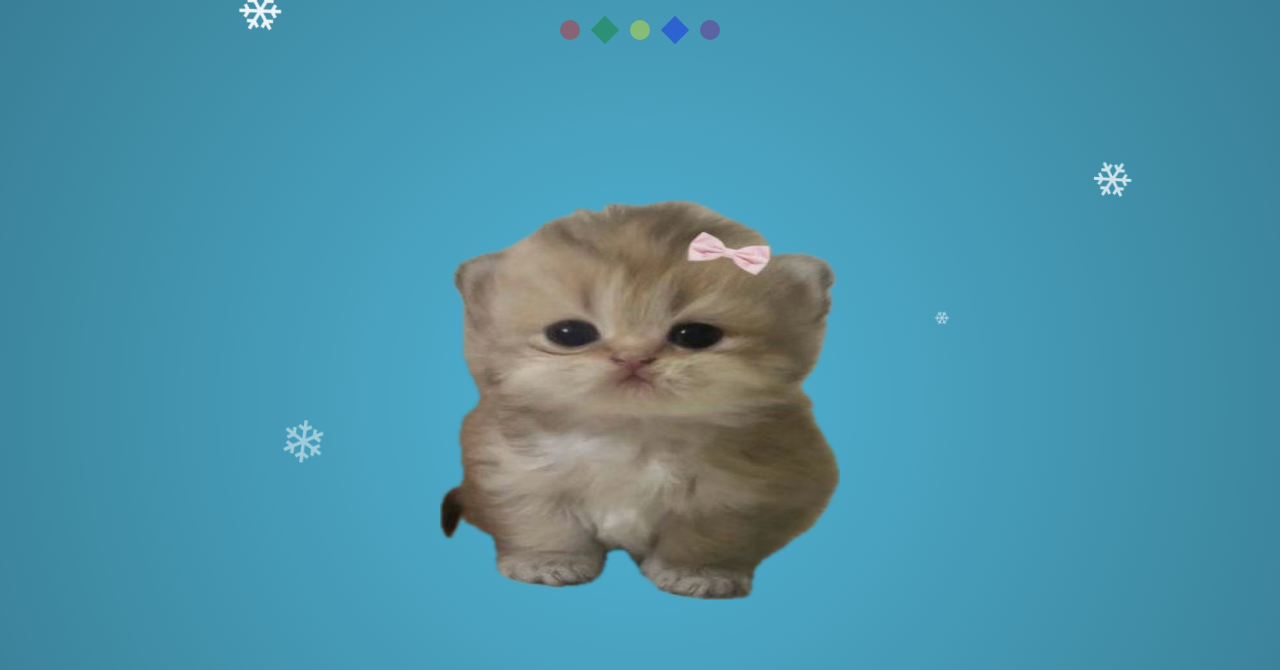
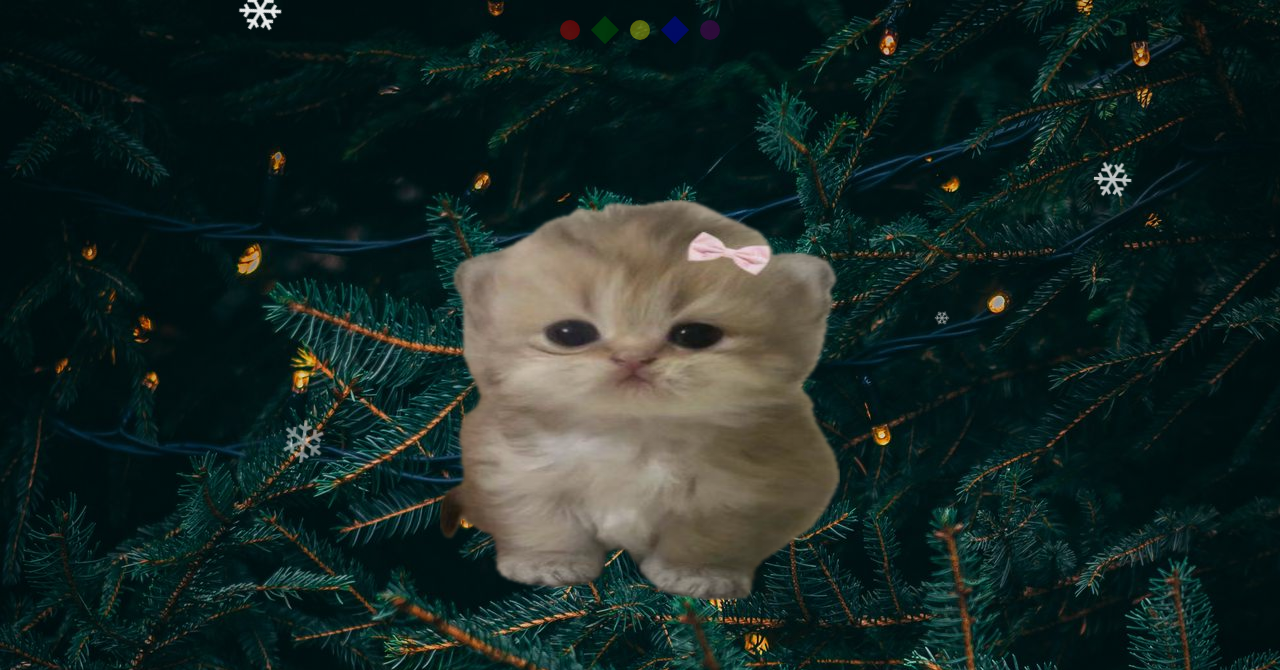
Before and after one commit to bozhe-pomogi/klfmweio432rewq, a plain HTML site: page index.html in a window 1280 px wide. Shown: the top 670 px of the page. Drawn offline with Linux system fonts and the light colour scheme.

Commit message:
Add a background

```diff
--- a/styles.css
+++ b/styles.css
@@ -7,6 +7,7 @@ body {
     height: 100vh;
     background-color: hsl(195, 62%, 58%);
     position: relative;
+    background-image: url("Resources/Background.jpg");
 }
 
 #cat {
```
Also changed, not shown: Resources/Background.jpg (added).
